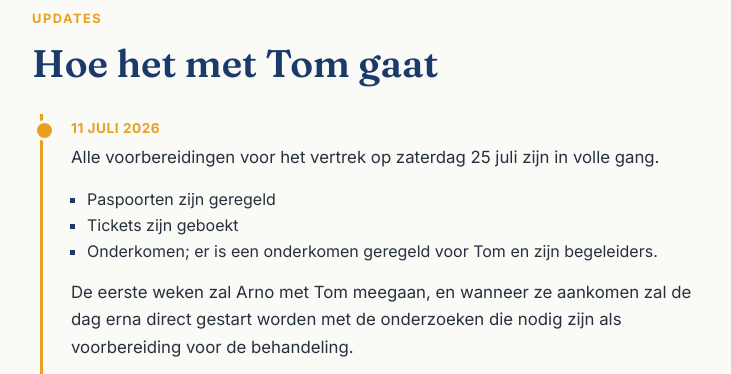
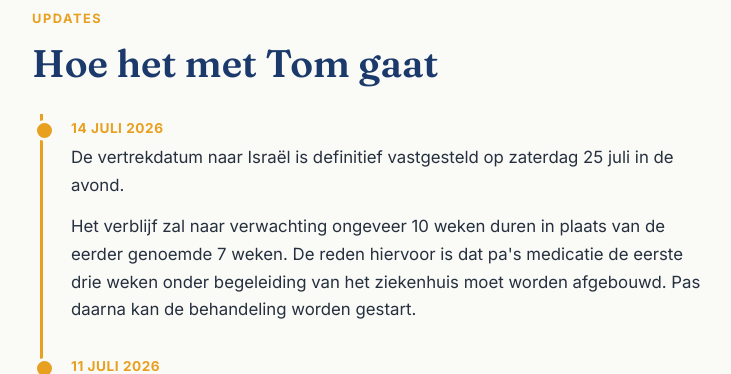
Before and after one commit to arnowals-art/help-tom, a React (Vite) app: page / in a window 1280 px wide. Shown: the part 3760-4134 px from the top of the page, without its empty margins (272-1003 px from the left). Built offline with nearby package versions, Linux system fonts and the light colour scheme; no server answers.

Commit message:
14 juli update toegevoegd

```diff
--- a/src/components/Updates.jsx
+++ b/src/components/Updates.jsx
@@ -1,5 +1,13 @@
 // Voeg hier nieuwe updates toe (nieuwste bovenaan).
 const UPDATES = [
+  {
+    date: '14 juli 2026',
+    text: <>
+      <p>De vertrekdatum naar Israël is definitief vastgesteld op zaterdag 25 juli in de avond.</p>
+      <p>Het verblijf zal naar verwachting ongeveer 10 weken duren in plaats van de eerder genoemde 7 weken. De reden hiervoor is dat pa's medicatie de eerste drie weken onder begeleiding van het ziekenhuis moet worden afgebouwd. Pas daarna kan de behandeling worden gestart.
+      </p>
+    </>,
+  },
   {
     date: '11 juli 2026',
     text: <>
```
